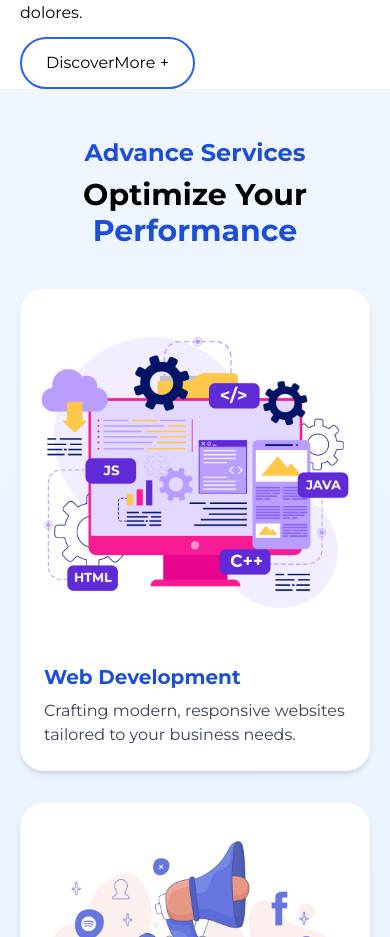
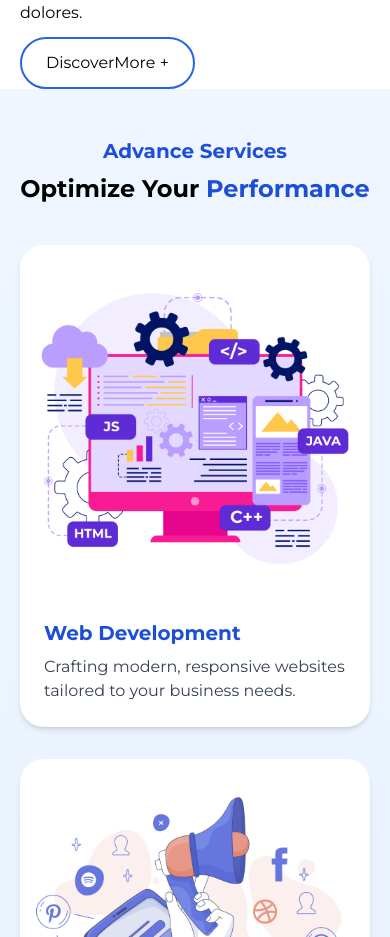
Before and after one commit to ajaypoddar78890/peralexsaslandingpage, a Next.js app: page / in a window 390 px wide. Shown: the part 1802-2739 px from the top of the page. Built offline with nearby package versions, Linux system fonts and the light colour scheme.

Commit message:
added the service section

```diff
--- a/src/app/sections/services.jsx
+++ b/src/app/sections/services.jsx
@@ -45,10 +45,10 @@ const services = () => {
     <div className="services-section bg-gradient-to-b from-blue-50 to-blue-100 py-12">
       <div className="container px-5 mx-auto">
         <div className="content mx-auto text-center mb-10">
-          <h4 className="font-semibold text-2xl text-blue-700 md:text-2xl lg:text-3xl">
+          <h4 className="font-semibold text-xl text-blue-700 md:text-2xl lg:text-3xl">
             Advance Services
           </h4>
-          <h1 className="font-bold text-3xl md:text-2xl lg:text-5xl my-2 lg:my-5">
+          <h1 className="font-bold text-2xl md:text-2xl lg:text-5xl my-2 lg:my-5">
             Optimize Your <span className="text-blue-700">Performance</span>
           </h1>
         </div>
```
